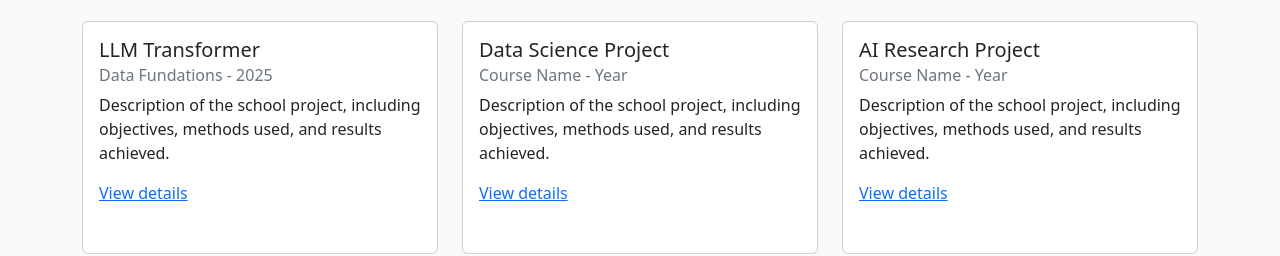
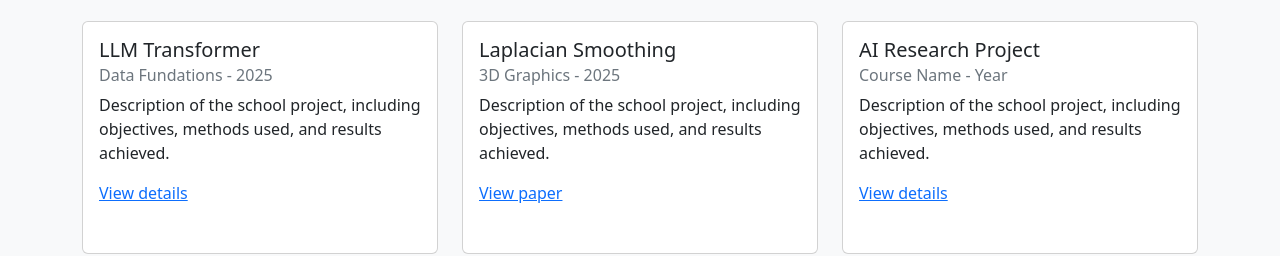
Before and after one commit to BastienRoure/BastienRoure.github.io, a plain HTML site: page index.html in a window 1280 px wide. Shown: the part 936-1192 px from the top of the page. Drawn offline with nearby package versions, Linux system fonts and the light colour scheme.

Commit message:
Update index.html

```diff
--- a/index.html
+++ b/index.html
@@ -223,10 +223,10 @@
             <div class="col-md-6 col-lg-4">
                 <div class="card project-card">
                     <div class="card-body">
-                        <h5 class="card-title">Data Science Project</h5>
-                        <h6 class="card-subtitle mb-2 text-muted">Course Name - Year</h6>
+                        <h5 class="card-title">Laplacian Smoothing</h5>
+                        <h6 class="card-subtitle mb-2 text-muted">3D Graphics - 2025</h6>
                         <p class="card-text">Description of the school project, including objectives, methods used, and results achieved.</p>
-                        <a href="#" class="card-link">View details</a>
+                        <a href="#" class="card-link">View paper</a>
                     </div>
                 </div>
             </div>
```
